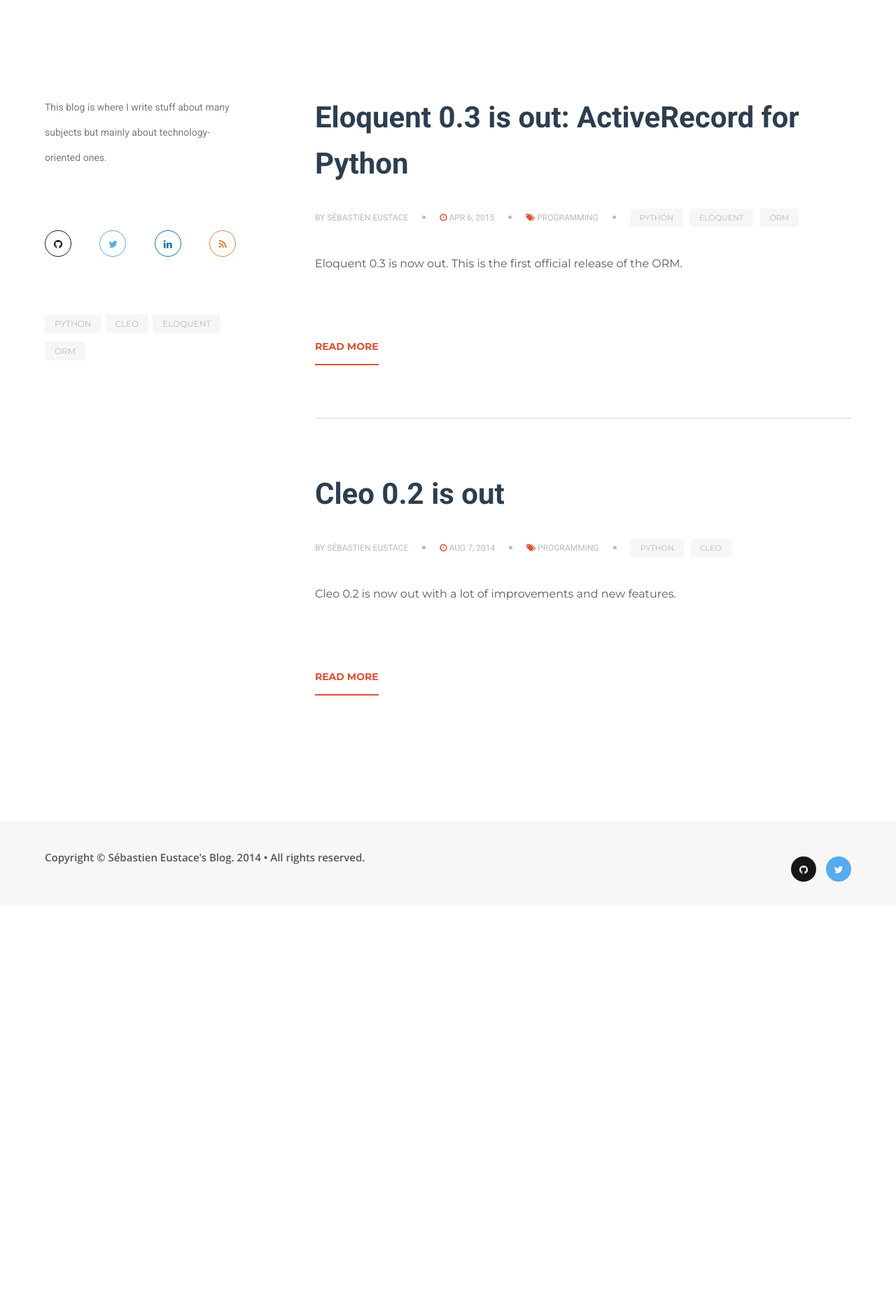
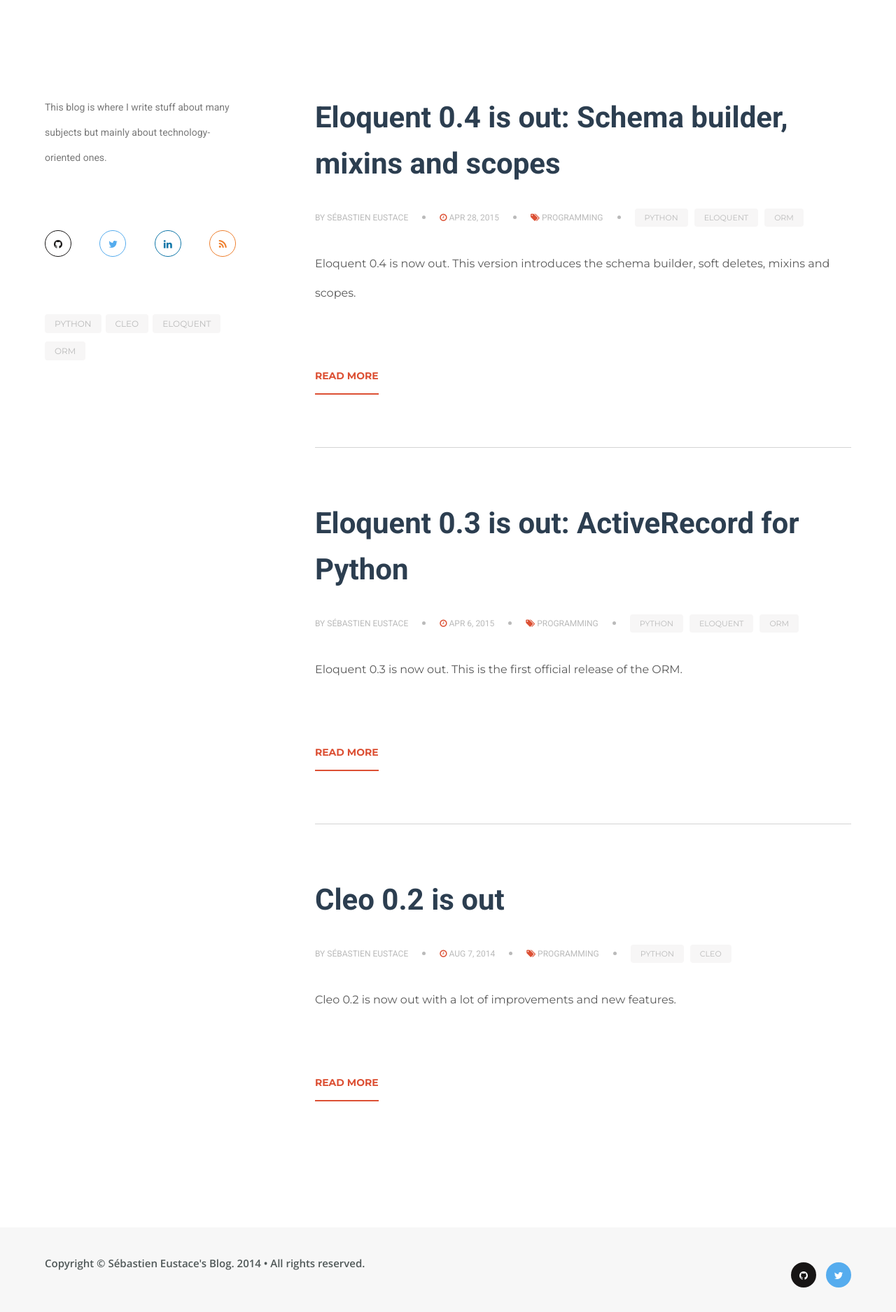
Before and after one commit to sdispater/sdispater.github.io, a Jekyll site: the page built from index.html, in a window 1280 px wide. Shown: the whole page at 70% size. Built offline with Jekyll 4.4.1, drawn with Linux system fonts in a browser that asks for light colours; nearby versions of some CDN libraries; before the commit the page ends 1295 px from its top, so only the background shows below that; some of the changed lines change nothing that is shown.

Commit message:
Adds new post on Eloquent

```diff
--- /dev/null
+++ b/_posts/2015-04-28-eloquent-0-4-is-out.md
@@ -0,0 +1,355 @@
+---
+layout: post
+title:  "Eloquent 0.4 is out: Schema builder, mixins and scopes"
+date:   2015-04-28 18:05:38
+category: programming
+tags: [python, eloquent, orm]
+---
+
+Eloquent 0.4 is now out. This version introduces the schema builder, soft deletes, mixins and scopes.
+
+## Schema Builder
+
+The new schema builder is here to help manipulate your databases structure
+in an intuitive manner.
+
+For that purpose you can use the ``Schema`` class which provides a database
+agnostic way of manipulating tables.
+
+{% highlight python %}
+from eloquent import DatabaseManager, Schema
+
+config = {
+    'mysql': {
+        'driver': 'mysql',
+        'host': 'localhost',
+        'database': 'database',
+        'username': 'root',
+        'password': '',
+        'prefix': ''
+    }
+}
+
+db = DatabaseManager(config)
+schema = Schema(db)
+{% endhighlight %}
+
+### Creating and dropping tables
+
+To create a new database table, the ``create`` method is used:
+
+{% highlight python %}
+with schema.create('users') as table:
+    table.increments('id')
+{% endhighlight %}
+
+To rename an existing database table, the ``rename`` method can be used:
+
+{% highlight python %}
+schema.rename('from', 'to')
+{% endhighlight %}
+
+To specify which connection the schema operation should take place on, use the ``connection`` method:
+
+{% highlight python %}
+with schema.connection('foo').create('users') as table:
+    table.increments('id')
+{% endhighlight %}
+
+To drop a table, you can use the ``drop`` or ``drop_if_exists`` methods:
+
+{% highlight python %}
+schema.drop('users')
+
+schema.drop_if_exists('users')
+{% endhighlight %}
+
+### Adding columns
+
+To update an existing table, you can use the ``table`` method:
+
+{% highlight python %}
+with schema.table('users') as table:
+    table.string('email')
+    table.integer('votes')
+{% endhighlight %}
+
+The table builder contains a variety of column types that you can use.
+See the [official documentation](http://eloquent.readthedocs.org/en/latest/schema_builder.html#adding-columns) for the full list.
+
+### Changing columns
+
+Sometimes you may need to modify an existing column.
+For example, you may wish to increase the size of a string column.
+To do so, you can use the ``change`` method:
+
+{% highlight python %}
+with schema.table('user') as table:
+    table.string('name', 50).nullable().change()
+{% endhighlight %}
+
+<div class="warning">
+<p>The change column feature, while tested, is still considered in <strong>beta</strong> stage. Please report any encountered issue or bug on the <a href="https://github.com/sdispater/eloquent" title="Github Project">Github Project</a></p>
+</div>
+
+### Renaming columns
+
+To rename a column, you can use use the ``rename_column`` method on the Schema builder:
+
+{% highlight python %}
+with schema.table('users') as table:
+    table.rename('from', 'to')
+{% endhighlight %}
+
+<div class="warning">
+<p>Prior to <strong>MySQL 5.6.6</strong>, foreign keys are <strong>NOT</strong> automatically updated when renaming columns. Therefore, you will need to <strong>drop</strong> the foreign key constraint, <strong>rename</strong> the column and <strong>recreate</strong> the constraint to avoid an error.</p>
+<pre>
+<code class="python">with schema.table('posts') as table:
+    table.drop_foreign('posts_user_id_foreign')
+    table.rename('user_id', 'author_id')
+    table.foreign('author_id').references('id').on('users')
+</code>
+</pre>
+<p>In future versions, Eloquent <strong>might</strong> handle this automatically.</p>
+</div>
+
+<div class="warning">
+<p>The rename column feature, while tested, is still considered in <strong>beta</strong> stage (especially for SQLite). Please report any encountered issue or bug on the <a href="https://github.com/sdispater/eloquent" title="Github Project">Github Project</a></p>
+</div>
+
+### Dropping columns
+
+To drop a column, you can use use the ``drop_column`` method on the ``Schema`` builder:
+
+{% highlight python %}
+# Dropping a single column
+with schema.table('users') as table:
+    table.drop_column('votes')
+
+# Dropping multiple columns
+with schema.table('users') as table:
+    table.drop_column('votes', 'avatar', 'location')
+{% endhighlight %}
+
+### Foreign keys
+
+Eloquent also provides support for adding foreign key constraints to your tables:
+
+{% highlight python %}
+table.integer('user_id').unsigned()
+table.foreign('user_id').references('id').on('users')
+{% endhighlight %}
+
+In this example, we are stating that the ``user_id``
+column references the ``id`` column on the ``users`` table.
+Make sure to create the foreign key column first!
+
+You may also specify options for the "on delete" and "on update" actions of the constraint:
+
+{% highlight python %}
+table.foreign('user_id')\
+    .references('id').on('users')\
+    .on_delete('cascade')
+{% endhighlight %}
+
+To drop a foreign key, you may use the ``drop_foreign`` method.
+A similar naming convention is used for foreign keys as is used for other indexes:
+
+{% highlight python %}
+table.drop_foreign('posts_user_id_foreign')
+{% endhighlight %}
+
+There is more you can do with the schema builder, like handling indexes. Referer to the
+[documentation](http://eloquent.readthedocs.org/en/latest/schema_builder.html) to see all the available features.
+
+
+## Soft deleting
+
+When soft deleting a model, it is not actually removed from your database.
+Instead, a ``deleted_at`` timestamp is set on the record.
+To enable soft deletes for a model, make it inherit from the ``SoftDeletes`` mixin:
+
+{% highlight python %}
+from eloquent import Model, SoftDeletes
+
+
+class User(Model, SoftDeletes):
+
+    __dates__ = ['deleted_at']
+{% endhighlight %}
+
+Now, when you call the ``delete`` method on the model, the ``deleted_at`` column will be
+set to the current timestamp. When querying a model that uses soft deletes,
+the "deleted" models will not be included in query results.
+
+### Forcing soft deleted models into results
+
+To force soft deleted models to appear in a result set, use the ``with_trashed`` method on the query:
+
+{% highlight python %}
+users = User.with_trashed().where('account_id', 1).get()
+{% endhighlight %}
+
+The ``with_trashed`` method may be used on a defined relationship:
+
+{% highlight python %}
+user.posts().with_trashed().get()
+{% endhighlight %}
+
+
+## Query Scopes
+
+### Defining a query scope
+
+Scopes allow you to easily re-use query logic in your models.
+To define a scope, simply prefix a model method with ``scope``:
+
+{% highlight python %}
+from eloquent Model, scope
+
+
+class User(Model):
+
+
+    def scope_popular(self, query):
+        return query.where('votes', '>', 100)
+
+    def scope_women(self, query):
+        return query.where_gender('W')
+{% endhighlight %}
+
+### Using a query scope
+
+{% highlight python %}
+    users = User.popular().women().order_by('created_at').get()
+{% endhighlight %}
+
+### Dynamic scopes
+
+Sometimes you may wish to define a scope that accepts parameters.
+Just add your parameters to your scope function:
+
+{% highlight python %}
+class User(Model):
+
+    def scope_of_type(self, query, type):
+        return query.where_type(type)
+{% endhighlight %}
+
+Then pass the parameter into the scope call:
+
+{% highlight python %}
+users = User.of_type('member').get()
+{% endhighlight %}
+
+
+## Global Scopes
+
+Sometimes you may wish to define a scope that applies to all queries performed on a model.
+In essence, this is how Eloquent's own "soft delete" feature works.
+Global scopes are defined using a combination of mixins and an implementation of the ``Scope`` class.
+
+First, let's define a mixin. For this example, we'll use the ``SoftDeletes`` that ships with Eloquent:
+
+
+{% highlight python %}
+from eloquent import SoftDeletingScope
+
+
+class SoftDeletes(object):
+
+    @classmethod
+    def boot_soft_deletes(cls, model_class):
+        """
+        Boot the soft deleting mixin for a model.
+        """
+        model_class.add_global_scope(SoftDeletingScope())
+{% endhighlight %}
+
+If an Eloquent model inherits from a mixin that has a method matching the ``boot_name_of_trait``
+naming convention, that mixin method will be called when the Eloquent model is booted,
+giving you an opportunity to register a global scope, or do anything else you want.
+A scope must be an instance of the ``Scope`` class, which specifies two methods: ``apply`` and ``remove``.
+
+The apply method receives an ``Builder`` query builder object and the ``Model`` it's applied to,
+and is responsible for adding any additional ``where`` clauses that the scope wishes to add.
+The ``remove`` method also receives a ``Builder`` object and ``Model`` and is responsible
+for reversing the action taken by ``apply``.
+In other words, ``remove`` should remove the ``where`` clause (or any other clause) that was added.
+So, for our ``SoftDeletingScope``, it would look something like this:
+
+{% highlight python %}
+from eloquent import Scope
+
+
+class SoftDeletingScope(Scope):
+
+    def apply(self, builder, model):
+        """
+        Apply the scope to a given query builder.
+
+        :param builder: The query builder
+        :type builder: eloquent.orm.builder.Builder
+
+        :param model: The model
+        :type model: eloquent.orm.Model
+        """
+        builder.where_null(model.get_qualified_deleted_at_column())
+
+    def remove(self, builder, model):
+        """
+        Remove the scope from a given query builder.
+
+        :param builder: The query builder
+        :type builder: eloquent.orm.builder.Builder
+
+        :param model: The model
+        :type model: eloquent.orm.Model
+        """
+        column = model.get_qualified_deleted_at_column()
+
+        query = builder.get_query()
+
+        wheres = []
+        for where in query.wheres:
+            # If the where clause is a soft delete date constraint,
+            # we will remove it from the query and reset the keys
+            # on the wheres. This allows the developer to include
+            # deleted model in a relationship result set that is lazy loaded.
+            if not self._is_soft_delete_constraint(where, column):
+                wheres.append(where)
+
+        query.wheres = wheres
+{% endhighlight %}
+
+
+## What's next?
+
+Finally, here are some features targeted for the 0.5 version:
+
+* Database migrations based on the schema builder:
+
+{% highlight python %}
+from eloquent import Migration
+
+
+class UserMigration(Migration):
+
+    def up(self):
+        """
+        Run the migrations
+        """
+        with self.schema.table('users') as table:
+            # ...
+
+    def down(self):
+        """
+        Revert the migrations
+        """
+        with self.schema.table('users') as table:
+            # ...
+{% endhighlight %}
+
+* Support for model accessors and mutators.
+
+You can check the advancement on [the Github project](https://github.com/sdispater/eloquent/issues?q=is%3Aissue+milestone%3A0.5)
--- a/css/default.scss
+++ b/css/default.scss
@@ -226,11 +226,42 @@
     display: inline-block;
 }
 
+.warning {
+    padding: 0px 40px;
+    margin: 30px 0px;
+    border-left: 1px solid #FF9800;;
+    color: #FFC107;
+
+    pre {
+        border: 1px solid #F2F2F2;
+
+        & > code.hljs {
+            color: #7A7A7A;
+            background: none;
+            border: 0;
+        }
+    }
+}
+
+.warning > p {
+    color: #FF9800 !important;
+	padding: 12px 12px 12px 0;
+	margin: 0;
+}
+
+.warning code {
+    background-color: rgba(255, 193, 7, 0.07);
+    border-color: rgba(255, 193, 7, 0.1);
+    color: inherit;
+    padding: 0px 0.5em;
+    display: inline-block;
+}
+
 p > code,
 li > code {
     color: #727578;
-    padding: 0px 0.5em;
-    display: inline-block;
+    padding: 0.3em 0.5em;
+    display: inline;
 }
 
 /* SOCIAL LINKS WIDGET */
--- a/css/highlight.css
+++ b/css/highlight.css
@@ -126,7 +126,7 @@
 .hljs-decorator { color: #BB9584; font-weight: normal; } /* Name.Decorator */
 .hljs .o { color: #7A7A7A } /* Operator */
 .hljs .n { color: #7A7A7A }
-.hljs .c { color: #B8AFAD; font-style: normal; }
+.hljs .c, .hljs-comment { color: #B8AFAD; font-style: normal; }
 .hljs .nl { color: #A89BB9 } /* Name.Label */
 .hljs .nn { color: #A89BB9 } /* Name.Namespace */
 .hljs .nx { color: #A89BB9 } /* Name.Other */
@@ -139,3 +139,8 @@
 .hljs .n .hljs-function .hljs-params {
     color: #CB6077;
 }
+
+.hljs .sd .hljs-string {
+    color: #B8AFAD;
+    font-style: normal;
+}
```
